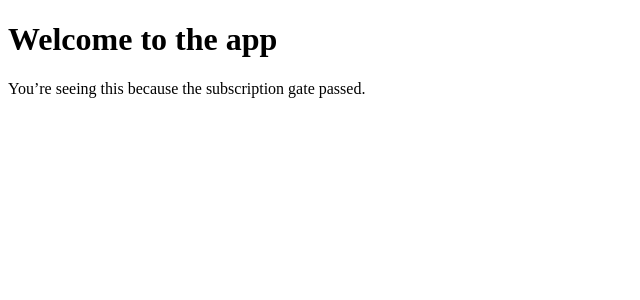
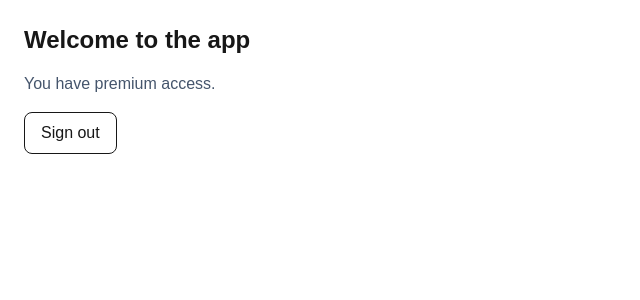
Before and after one commit to DeepFormHealth/df-web, a Next.js app: page /app in a window 1280 px wide. Shown: the top 300 px of the page, without its empty margins (0-640 px from the left). Built offline with nearby package versions, Linux system fonts and the light colour scheme; no server answers.

Commit message:
fix(app): remove duplicate default export on /app page

```diff
--- a/src/app/app/page.tsx
+++ b/src/app/app/page.tsx
@@ -1,11 +1,20 @@
 // src/app/app/page.tsx
 export default function AppHome() {
   return (
-    <main className="p-6">
+    <main className="p-6 space-y-4">
       <h1 className="text-2xl font-bold">Welcome to the app</h1>
-      <p className="mt-2 text-slate-600">
-        You’re seeing this because the subscription gate passed.
-      </p>
+      <p className="text-slate-600">You have premium access.</p>
+
+      <div className="flex gap-3">
+        <form action="/api/stripe/deactivate" method="POST">
+          <button className="rounded-lg border px-4 py-2">Sign out</button>
+        </form>
+
+        {/* Keep this hidden until you store Stripe customer IDs via DB gate */}
+        {/* <form action="/api/stripe/portal" method="POST">
+          <button className="rounded-lg border px-4 py-2">Manage subscription</button>
+        </form> */}
+      </div>
     </main>
   );
 }
--- a/src/app/layout.tsx
+++ b/src/app/layout.tsx
@@ -1,13 +1,34 @@
-import { Suspense } from "react";
-import Analytics from "@/components/Analytics";
+// src/app/layout.tsx
+import type { Metadata } from "next";
+import "./globals.css";
+
+const baseUrl =
+  process.env.NEXT_PUBLIC_APP_URL || "http://localhost:3000";
+
+export const metadata: Metadata = {
+  title: "DeepForm Health — Tailored training plans that adapt to you",
+  description:
+    "Personalized AI coaching that adjusts weekly to your goals, equipment, schedule, and recovery.",
+  metadataBase: new URL(baseUrl),
+  openGraph: {
+    title: "DeepForm Health",
+    description:
+      "Tailored training plans that adapt to you.",
+    type: "website",
+    url: baseUrl,
+  },
+  twitter: {
+    card: "summary_large_image",
+    title: "DeepForm Health",
+    description:
+      "Tailored training plans that adapt to you.",
+  },
+};
 
 export default function RootLayout({ children }: { children: React.ReactNode }) {
   return (
     <html lang="en">
-      <body>
-        <Suspense fallback={null}>
-          <Analytics />
-        </Suspense>
+      <body className="bg-white text-slate-900 antialiased">
         {children}
       </body>
     </html>
```
